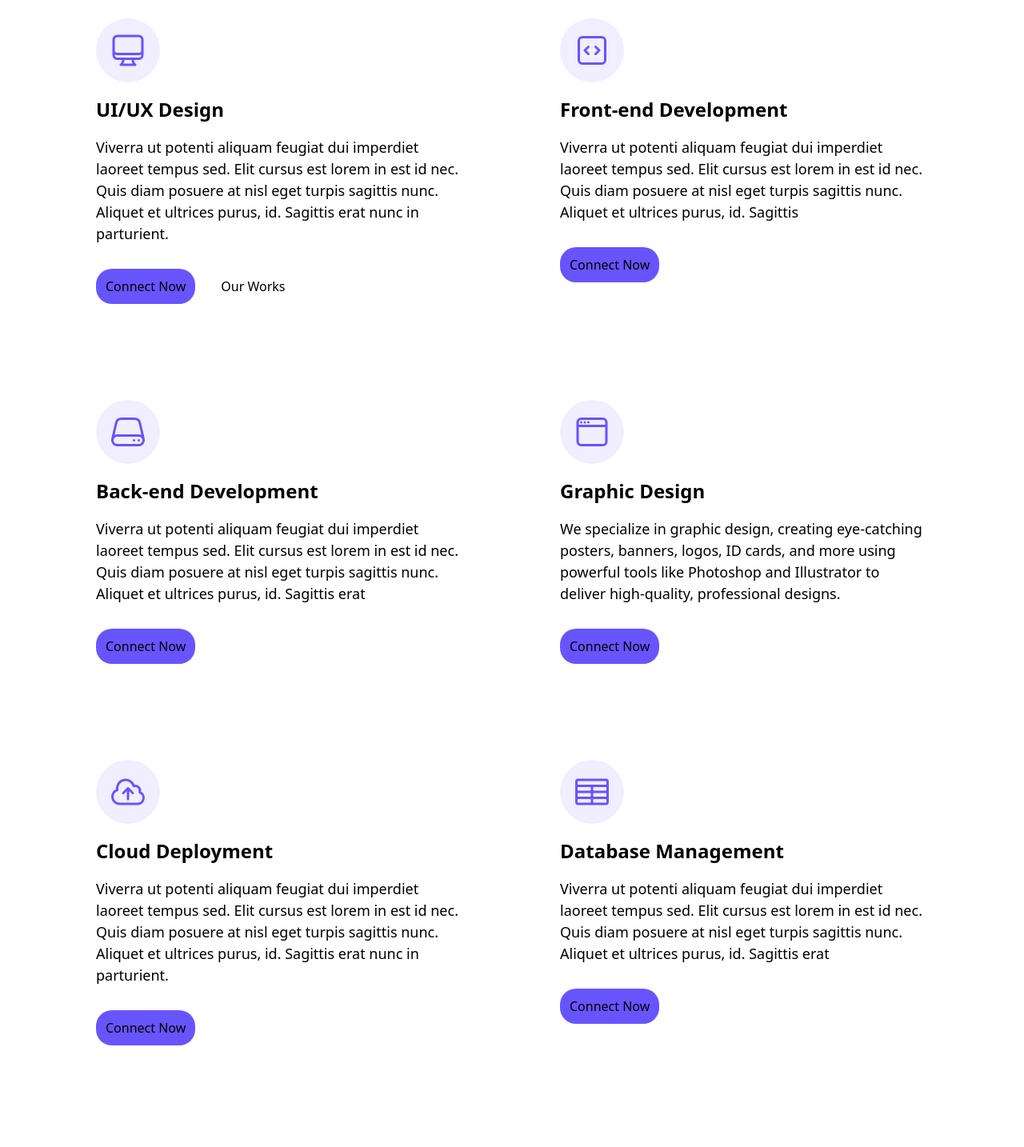
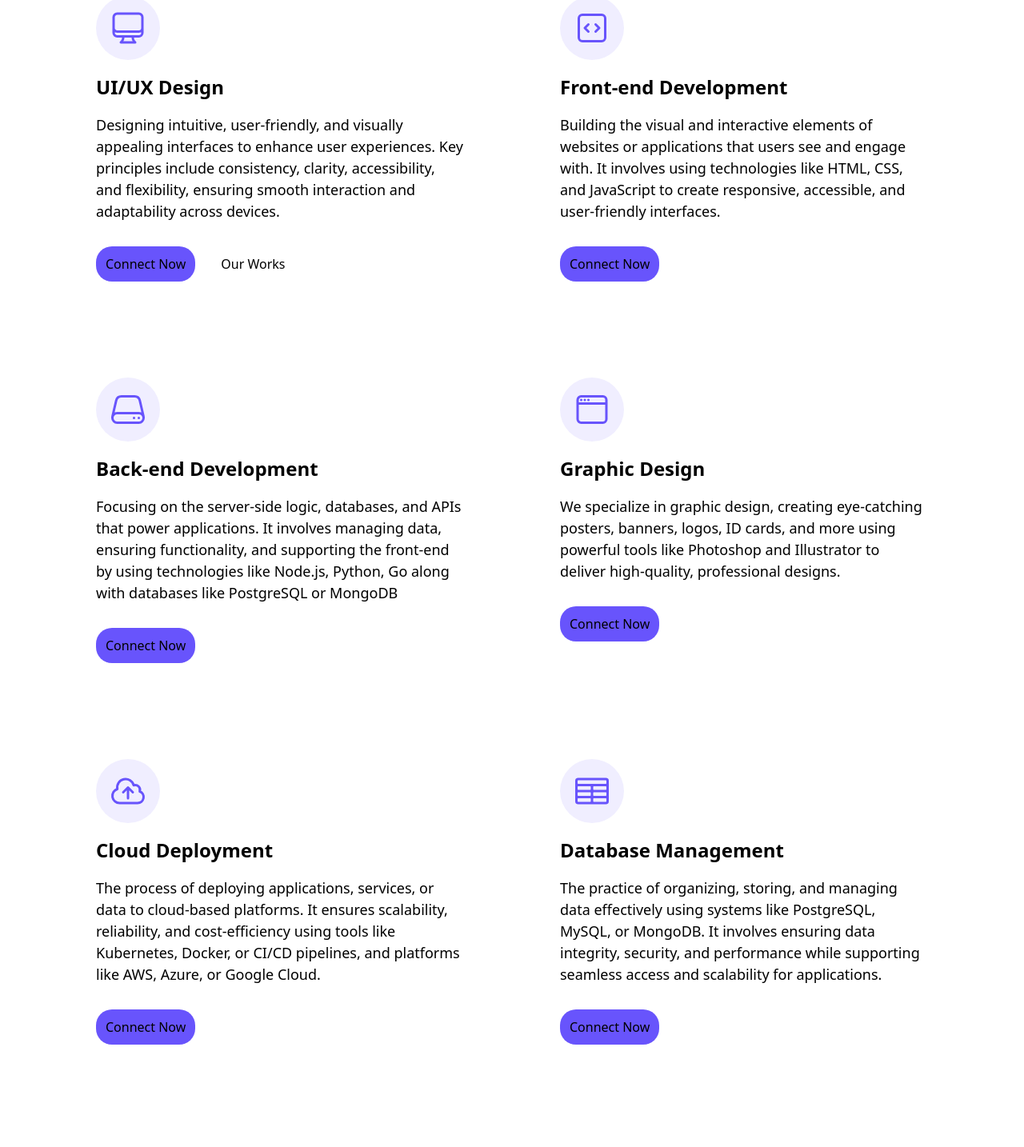
Before and after one commit to RagoDevs/RagoDevs, a React (Create React App) app: page /services in a window 1280 px wide. Shown: the part 315-1749 px from the top of the page at 80% size. Built offline with nearby package versions, Linux system fonts and the light colour scheme.

Commit message:
add words describing services

```diff
--- a/src/Pages/Services.jsx
+++ b/src/Pages/Services.jsx
@@ -20,9 +20,6 @@ function Services() {
                 <h1 class="font-bold text-[48px] leading-[58px] capitalize pb-3">
                     Services we provide
                 </h1>
-                <p class="font-normal text-[18px] leading-7 text-center">
-                    We offer design, development, cloud deployment, and UI/UX solutions to drive innovation and success.
-                </p>
             </div>
 
             <div class="container mx-auto px-4 lg:px-20">
@@ -37,10 +34,7 @@ function Services() {
                         </div>
                         <h3 class="font-semibold text-2xl leading-7 py-5">UI/UX Design</h3>
                         <p class="font-normal text-[18px] leading-[27px]">
-                            Viverra ut potenti aliquam feugiat dui imperdiet laoreet tempus sed. Elit cursus est lorem in est id
-                            nec. Quis diam posuere at nisl eget turpis sagittis nunc. Aliquet et ultrices purus, id. Sagittis
-                            erat
-                            nunc in parturient.
+                            Designing intuitive, user-friendly, and visually appealing interfaces to enhance user experiences. Key principles include consistency, clarity, accessibility, and flexibility, ensuring smooth interaction and adaptability across devices.
                         </p>
                         <div class="flex gap-1 md:gap-5 items-center mt-[30px]">
                             <button class=" px-4 py-2 md:px-3 md:py-[10px] bg-[#6854FC] rounded-[20px]"><Link to='/contact'> Connect Now</Link></button>
@@ -60,9 +54,7 @@ function Services() {
                         </div>
                         <h3 class="font-semibold text-2xl leading-7 py-5">Front-end Development</h3>
                         <p class="font-normal text-[18px] leading-[27px]">
-                            Viverra ut potenti aliquam feugiat dui imperdiet laoreet tempus sed. Elit cursus est lorem in est id
-                            nec. Quis diam posuere at nisl eget turpis sagittis nunc. Aliquet et ultrices purus, id. Sagittis
-
+                            Building the visual and interactive elements of websites or applications that users see and engage with. It involves using technologies like HTML, CSS, and JavaScript to create responsive, accessible, and user-friendly interfaces.
                         </p>
                         <div class="flex gap-1 md:gap-5 items-center mt-[30px]">
                             <button class=" px-4 py-2 md:px-3 md:py-[10px] bg-[#6854FC] rounded-[20px]"><Link to='/contact'> Connect Now</Link></button>
@@ -79,10 +71,10 @@ function Services() {
                         </div>
                         <h3 class="font-semibold text-2xl leading-7 py-5">Back-end Development</h3>
                         <p class="font-normal text-[18px] leading-[27px]">
-                            Viverra ut potenti aliquam feugiat dui imperdiet laoreet tempus sed. Elit cursus est lorem in est id
-                            nec. Quis diam posuere at nisl eget turpis sagittis nunc. Aliquet et ultrices purus, id. Sagittis
-                            erat
-
+                            Focusing on the server-side logic, databases, and APIs that power applications.
+                            It involves managing data, ensuring functionality, and supporting the front-end
+                            by using technologies like Node.js, Python, Go  along with databases like
+                            PostgreSQL or MongoDB
                         </p>
                         <div class="flex gap-1 md:gap-5 items-center mt-[30px]">
                             <button class=" px-4 py-2 md:px-3 md:py-[10px] bg-[#6854FC] rounded-[20px]"><Link to='/contact'> Connect Now</Link></button>
@@ -117,10 +109,9 @@ function Services() {
                         </div>
                         <h3 class="font-semibold text-2xl leading-7 py-5">Cloud Deployment</h3>
                         <p class="font-normal text-[18px] leading-[27px]">
-                            Viverra ut potenti aliquam feugiat dui imperdiet laoreet tempus sed. Elit cursus est lorem in est id
-                            nec. Quis diam posuere at nisl eget turpis sagittis nunc. Aliquet et ultrices purus, id. Sagittis
-                            erat
-                            nunc in parturient.
+                           The process of deploying applications, services, or data to cloud-based platforms.
+                           It ensures scalability, reliability, and cost-efficiency using tools like Kubernetes,
+                           Docker, or CI/CD pipelines, and platforms like AWS, Azure, or Google Cloud.
                         </p>
                         <div class="flex gap-1 md:gap-5 items-center mt-[30px]">
                             <button class=" px-4 py-2 md:px-3 md:py-[10px] bg-[#6854FC] rounded-[20px]"><Link to='/contact'> Connect Now</Link></button>
@@ -137,9 +128,9 @@ function Services() {
                         </div>
                         <h3 class="font-semibold text-2xl leading-7 py-5">Database Management</h3>
                         <p class="font-normal text-[18px] leading-[27px]">
-                            Viverra ut potenti aliquam feugiat dui imperdiet laoreet tempus sed. Elit cursus est lorem in est id
-                            nec. Quis diam posuere at nisl eget turpis sagittis nunc. Aliquet et ultrices purus, id. Sagittis
-                            erat
+                           The practice of organizing, storing, and managing data effectively using systems
+                           like PostgreSQL, MySQL, or MongoDB. It involves ensuring data integrity, security,
+                           and performance while supporting seamless access and scalability for applications.
 
                         </p>
                         <div class="flex gap-1 md:gap-5 items-center mt-[30px]">
```
